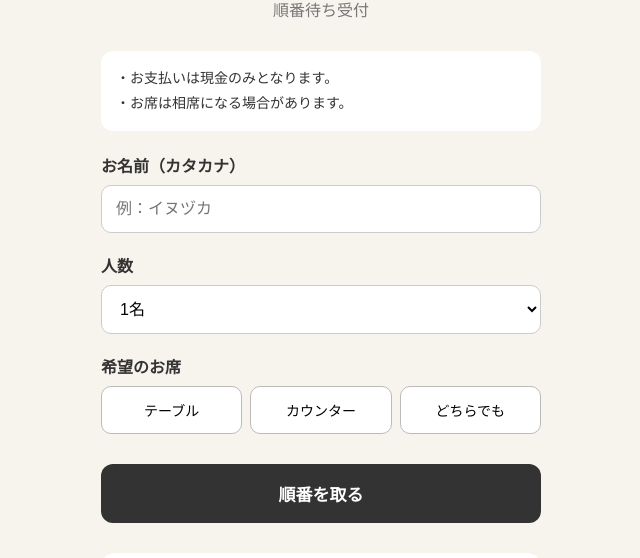
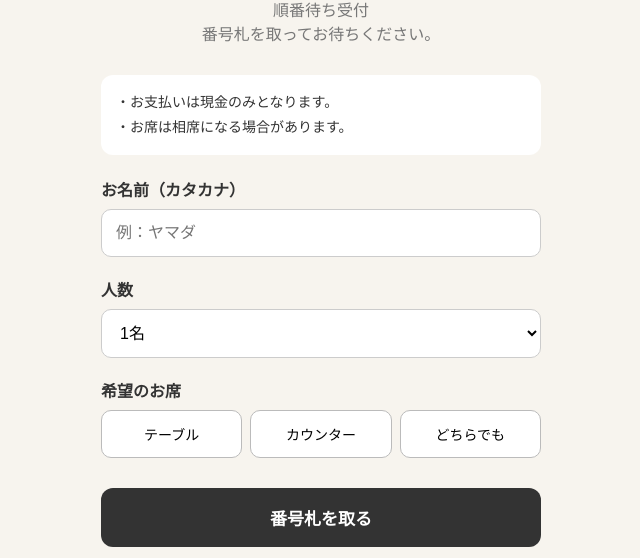
Before and after one commit to yukiinutsuka/beppo-queue, a plain HTML site: page index.html in a window 1280 px wide. Shown: the part 82-640 px from the top of the page, without its empty margins (319-959 px from the left). Drawn offline with nearby package versions, Linux system fonts and the light colour scheme; no server answers.

Commit message:
Update customer queue wording
Updated subtitle and button text for clarity.

```diff
--- a/index.html
+++ b/index.html
@@ -128,7 +128,10 @@ input, select {
 <div class="container">
 
   <h1>Beppo</h1>
-  <div class="subtitle">順番待ち受付</div>
+  <div class="subtitle">
+  順番待ち受付<br>
+  <span>番号札を取ってお待ちください。</span>
+  </div>
 
   <div class="notice">
     ・お支払いは現金のみとなります。<br>
@@ -139,7 +142,7 @@ input, select {
   <input
     id="name"
     type="text"
-    placeholder="例：イヌヅカ"
+    placeholder="例：ヤマダ"
     autocomplete="off"
   >
 
@@ -174,7 +177,7 @@ input, select {
   </div>
 
   <button class="issue" id="issueButton" onclick="issueTicket()">
-    順番を取る
+    番号札を取る
   </button>
 
   <div id="error" class="error"></div>
```
